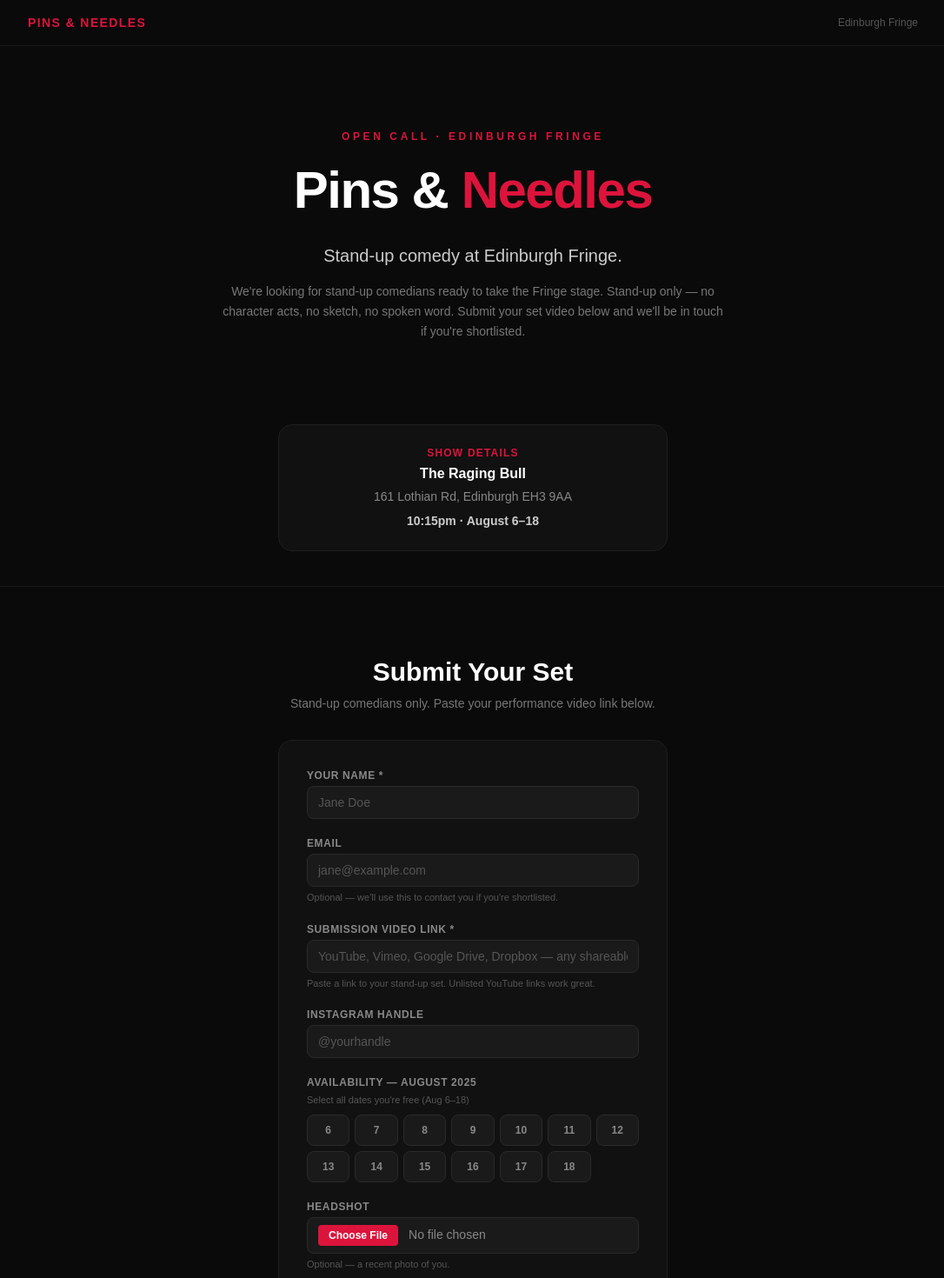
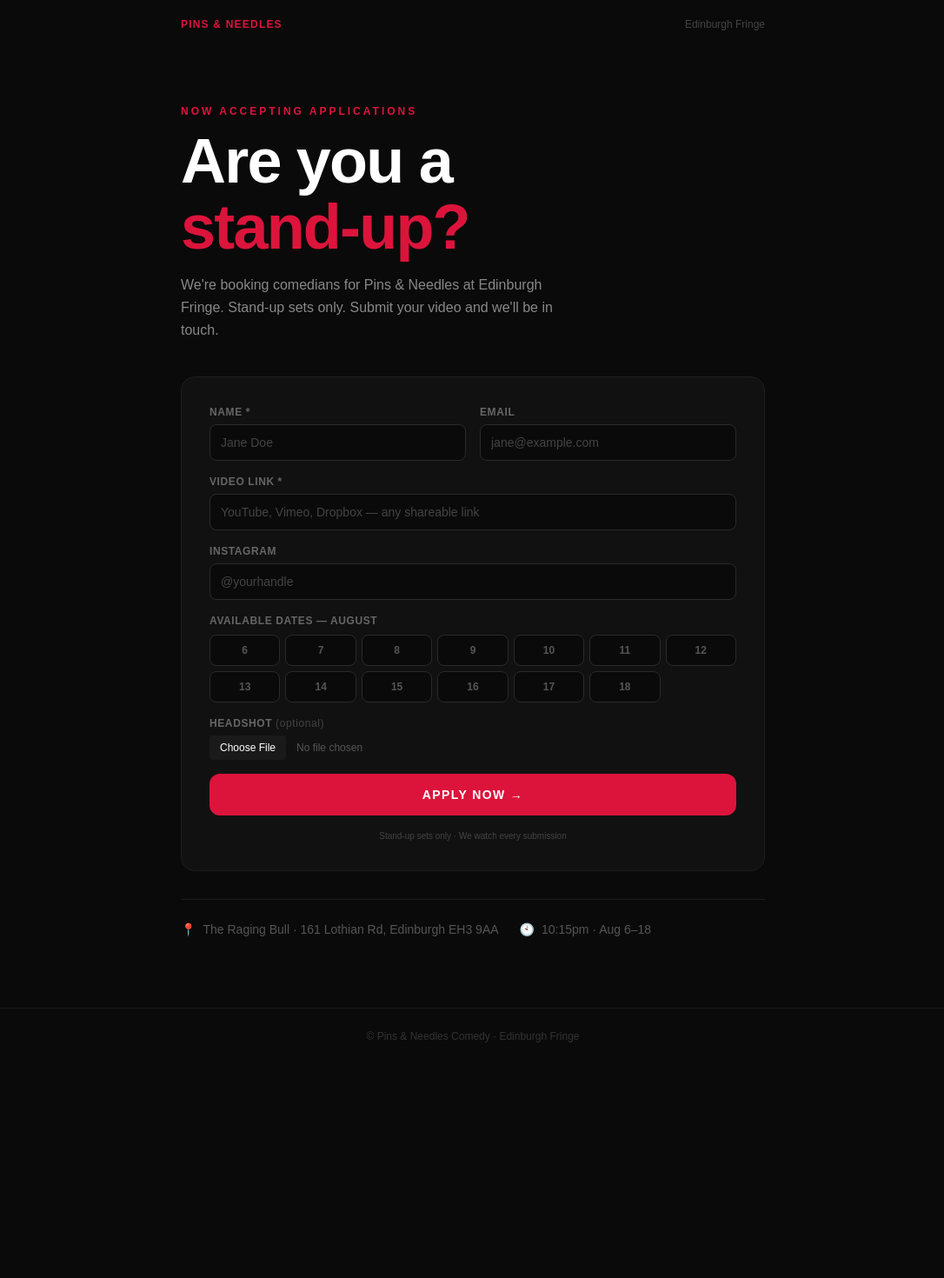
Before and after one commit to taylordrew4u2/comedysub, a Next.js app: page / in a window 1280 px wide. Shown: the top 1470 px of the page at 87% size, without its empty margins (96-1182 px from the left). After the commit the page ends 1224 px from the top, so only its background shows below. Built offline with nearby package versions, Linux system fonts and the light colour scheme.

Commit message:
Redesign public page — form-first hierarchy, punchy CTA, cleaner form layout

```diff
--- a/app/_components/WebForm.tsx
+++ b/app/_components/WebForm.tsx
@@ -6,97 +6,74 @@ import { submitWebForm, type SubmitState } from '../actions';
 const initial: SubmitState = {};
 
 const inputClass =
-  'w-full rounded-lg border border-[#2a2a2a] bg-[#1a1a1a] px-3 py-2 text-sm text-white placeholder:text-[#555] focus:border-[#DC143C] focus:outline-none focus:ring-1 focus:ring-[#DC143C]';
-const labelClass =
-  'block mb-1 text-xs font-semibold uppercase tracking-wider text-[#888]';
+  'w-full rounded-lg border border-[#2a2a2a] bg-[#0a0a0a] px-3 py-2.5 text-sm text-white placeholder:text-[#444] focus:border-[#DC143C] focus:outline-none focus:ring-1 focus:ring-[#DC143C]/50';
+const labelClass = 'block mb-1.5 text-xs font-semibold text-[#666] uppercase tracking-wider';
 
-const AUG_DATES = Array.from({ length: 13 }, (_, i) => {
-  const d = i + 6;
-  return { value: `Aug ${d}`, label: `${d}` };
-});
+const AUG_DATES = Array.from({ length: 13 }, (_, i) => i + 6);
 
 export default function WebForm() {
   const [state, formAction, isPending] = useActionState(submitWebForm, initial);
 
   if (state.success) {
     return (
-      <div className="rounded-xl border border-[#DC143C]/40 bg-[#DC143C]/10 p-8 text-center">
-        <div className="mb-3 text-4xl">🎉</div>
-        <h3 className="mb-2 text-xl font-bold text-white">Submission received!</h3>
-        <p className="text-[#aaa]">
-          Thanks for applying to Pins &amp; Needles Edinburgh Fringe.
+      <div className="py-6 text-center">
+        <p className="mb-1 text-2xl font-extrabold text-white">You&apos;re in!</p>
+        <p className="text-sm text-[#666]">
           We&apos;ll be in touch if you&apos;re shortlisted.
         </p>
-        <p className="mt-4 text-sm text-[#666]">
-          Reference ID:{' '}
-          <span className="font-mono font-bold text-[#DC143C]">#{state.refId}</span>
-        </p>
+        <p className="mt-4 font-mono text-xs text-[#444]">ref #{state.refId}</p>
       </div>
     );
   }
 
   return (
-    <form action={formAction} className="space-y-5" encType="multipart/form-data">
+    <form action={formAction} className="space-y-4" encType="multipart/form-data">
       {state.error && (
-        <div className="rounded-lg border border-red-500/40 bg-red-500/10 px-4 py-3 text-sm text-red-400">
+        <div className="rounded-lg border border-red-500/30 bg-red-500/10 px-4 py-3 text-xs text-red-400">
           {state.error}
         </div>
       )}
 
-      <div>
-        <label className={labelClass}>Your Name *</label>
-        <input name="name" required className={inputClass} placeholder="Jane Doe" />
+      <div className="grid gap-4 sm:grid-cols-2">
+        <div>
+          <label className={labelClass}>Name *</label>
+          <input name="name" required className={inputClass} placeholder="Jane Doe" />
+        </div>
+        <div>
+          <label className={labelClass}>Email</label>
+          <input name="email" type="email" className={inputClass} placeholder="jane@example.com" />
+        </div>
       </div>
 
       <div>
-        <label className={labelClass}>Email</label>
-        <input
-          name="email"
-          type="email"
-          className={inputClass}
-          placeholder="jane@example.com"
-        />
-        <p className="mt-1 text-[11px] text-[#555]">
-          Optional — we&apos;ll use this to contact you if you&apos;re shortlisted.
-        </p>
-      </div>
-
-      <div>
-        <label className={labelClass}>Submission Video Link *</label>
+        <label className={labelClass}>Video Link *</label>
         <input
           name="video_url"
           type="url"
           required
           className={inputClass}
-          placeholder="YouTube, Vimeo, Google Drive, Dropbox — any shareable link"
+          placeholder="YouTube, Vimeo, Dropbox — any shareable link"
         />
-        <p className="mt-1 text-[11px] text-[#555]">
-          Paste a link to your stand-up set. Unlisted YouTube links work great.
-        </p>
       </div>
 
       <div>
-        <label className={labelClass}>Instagram Handle</label>
+        <label className={labelClass}>Instagram</label>
         <input name="instagram" className={inputClass} placeholder="@yourhandle" />
       </div>
 
       <div>
-        <label className={labelClass}>Availability — August 2025</label>
-        <p className="mb-2 text-[11px] text-[#555]">Select all dates you&apos;re free (Aug 6–18)</p>
-        <div className="grid grid-cols-7 gap-1.5">
-          {AUG_DATES.map(({ value, label }) => (
-            <label
-              key={value}
-              className="relative flex cursor-pointer flex-col items-center"
-            >
+        <label className={labelClass}>Available dates — August</label>
+        <div className="mt-2 grid grid-cols-7 gap-1.5">
+          {AUG_DATES.map((d) => (
+            <label key={d} className="cursor-pointer">
               <input
                 type="checkbox"
                 name="availability"
-                value={value}
+                value={`Aug ${d}`}
                 className="peer sr-only"
               />
-              <span className="flex h-9 w-full items-center justify-center rounded-lg border border-[#2a2a2a] bg-[#1a1a1a] text-xs font-semibold text-[#888] transition peer-checked:border-[#DC143C] peer-checked:bg-[#DC143C]/20 peer-checked:text-white">
-                {label}
+              <span className="flex h-9 w-full select-none items-center justify-center rounded-lg border border-[#2a2a2a] bg-[#0a0a0a] text-xs font-semibold text-[#555] transition peer-checked:border-[#DC143C] peer-checked:bg-[#DC143C]/15 peer-checked:text-white">
+                {d}
               </span>
             </label>
           ))}
@@ -104,26 +81,25 @@ export default function WebForm() {
       </div>
 
       <div>
-        <label className={labelClass}>Headshot</label>
+        <label className={labelClass}>Headshot <span className="normal-case font-normal text-[#444]">(optional)</span></label>
         <input
           name="headshot"
           type="file"
           accept="image/*"
-          className="w-full rounded-lg border border-[#2a2a2a] bg-[#1a1a1a] px-3 py-2 text-sm text-[#888] file:mr-3 file:rounded file:border-0 file:bg-[#DC143C] file:px-3 file:py-1 file:text-xs file:font-semibold file:text-white focus:outline-none"
+          className="w-full text-xs text-[#555] file:mr-3 file:cursor-pointer file:rounded file:border-0 file:bg-[#1a1a1a] file:px-3 file:py-1.5 file:text-xs file:text-white hover:file:bg-[#2a2a2a]"
         />
-        <p className="mt-1 text-[11px] text-[#555]">Optional — a recent photo of you.</p>
       </div>
 
       <button
         type="submit"
         disabled={isPending}
-        className="w-full rounded-xl bg-[#DC143C] py-3 text-base font-bold text-white transition hover:bg-[#b01030] disabled:cursor-not-allowed disabled:opacity-60"
+        className="w-full rounded-xl bg-[#DC143C] py-3.5 text-sm font-extrabold uppercase tracking-widest text-white transition hover:bg-[#b01030] disabled:cursor-not-allowed disabled:opacity-50"
       >
-        {isPending ? 'Submitting…' : 'Submit'}
+        {isPending ? 'Sending…' : 'Apply Now →'}
       </button>
 
-      <p className="text-center text-[11px] text-[#555]">
-        We watch every submission. Stand-up sets only.
+      <p className="text-center text-[10px] text-[#444]">
+        Stand-up sets only · We watch every submission
       </p>
     </form>
   );
--- a/app/page.tsx
+++ b/app/page.tsx
@@ -2,9 +2,9 @@ import type { Metadata } from 'next';
 import WebForm from './_components/WebForm';
 
 export const metadata: Metadata = {
-  title: 'Pins & Needles — Comedian Submissions',
+  title: 'Pins & Needles — Apply to Perform',
   description:
-    'Apply to perform at Pins & Needles, the stand-up comedy showcase at Edinburgh Fringe. Submit your video link here.',
+    'Stand-up comedian? Apply to perform at Pins & Needles at Edinburgh Fringe. Submit your set video now.',
 };
 
 export default function HomePage() {
@@ -14,86 +14,68 @@ export default function HomePage() {
   return (
     <div className="min-h-screen bg-[#0a0a0a] text-white">
       {/* ── Nav ── */}
-      <header className="border-b border-[#1a1a1a] px-4 py-4">
-        <div className="mx-auto flex max-w-5xl items-center justify-between">
-          <span className="text-sm font-bold tracking-widest text-[#DC143C] uppercase">
+      <header className="px-4 py-5">
+        <div className="mx-auto flex max-w-2xl items-center justify-between">
+          <span className="text-xs font-bold tracking-widest text-[#DC143C] uppercase">
             Pins &amp; Needles
           </span>
-          <span className="text-xs text-[#555]">Edinburgh Fringe</span>
+          <span className="text-xs text-[#444]">Edinburgh Fringe</span>
         </div>
       </header>
 
-      {/* ── Hero ── */}
-      <section className="px-4 py-16 text-center sm:py-24">
-        <div className="mx-auto max-w-3xl">
-          <p className="mb-4 text-xs font-bold uppercase tracking-[0.3em] text-[#DC143C]">
-            Open Call · Edinburgh Fringe
-          </p>
-          <h1 className="mb-6 text-4xl font-extrabold leading-tight tracking-tight sm:text-6xl">
-            Pins &amp;{' '}
-            <span className="text-[#DC143C]">Needles</span>
-          </h1>
-          <p className="mb-4 text-lg font-medium text-[#ccc] sm:text-xl">
-            Stand-up comedy at Edinburgh Fringe.
-          </p>
-          <p className="mx-auto max-w-xl text-sm leading-relaxed text-[#777]">
-            We&apos;re looking for stand-up comedians ready to take the Fringe stage.
-            Stand-up only — no character acts, no sketch, no spoken word.
-            Submit your set video below and we&apos;ll be in touch if you&apos;re shortlisted.
-          </p>
-        </div>
-      </section>
+      <main className="px-4 pb-20">
+        <div className="mx-auto max-w-2xl">
 
-      {/* ── Show Details ── */}
-      <section className="px-4 pb-10">
-        <div className="mx-auto max-w-md">
-          <div className="rounded-2xl border border-[#1e1e1e] bg-[#111] p-6 text-center">
-            <p className="mb-1 text-xs font-bold uppercase tracking-widest text-[#DC143C]">
-              Show Details
+          {/* ── Primary CTA block ── */}
+          <div className="mb-10 pt-10 sm:pt-16">
+            <p className="mb-3 text-xs font-bold uppercase tracking-[0.25em] text-[#DC143C]">
+              Now Accepting Applications
             </p>
-            <p className="text-base font-bold text-white">The Raging Bull</p>
-            <p className="mt-1 text-sm text-[#888]">161 Lothian Rd, Edinburgh EH3 9AA</p>
-            <p className="mt-2 text-sm font-semibold text-[#ccc]">10:15pm · August 6–18</p>
+            <h1 className="mb-4 text-5xl font-extrabold leading-[1.05] tracking-tight sm:text-7xl">
+              Are you a<br />
+              <span className="text-[#DC143C]">stand-up?</span>
+            </h1>
+            <p className="max-w-md text-base leading-relaxed text-[#888]">
+              We&apos;re booking comedians for Pins &amp; Needles at Edinburgh Fringe.
+              Stand-up sets only. Submit your video and we&apos;ll be in touch.
+            </p>
           </div>
-        </div>
-      </section>
 
-      <div className="border-t border-[#1a1a1a]" />
-
-      {/* ── Submission Form or Closed Banner ── */}
-      <section className="px-4 py-14 sm:py-20">
-        <div className="mx-auto max-w-md">
+          {/* ── Form or Closed ── */}
           {isOpen ? (
-            <>
-              <div className="mb-8 text-center">
-                <h2 className="mb-2 text-2xl font-bold sm:text-3xl">Submit Your Set</h2>
-                <p className="text-sm text-[#777]">
-                  Stand-up comedians only. Paste your performance video link below.
+            <div className="rounded-2xl border border-[#1e1e1e] bg-[#111] p-6 sm:p-8">
+              {closingDate && (
+                <p className="mb-5 text-xs font-semibold text-[#DC143C]">
+                  ⏳ Applications close {closingDate}
                 </p>
-                {closingDate && (
-                  <p className="mt-3 text-xs font-semibold text-[#DC143C]">
-                    Applications close {closingDate}
-                  </p>
-                )}
-              </div>
-              <div className="rounded-2xl border border-[#1e1e1e] bg-[#111] p-6 sm:p-8">
-                <WebForm />
-              </div>
-            </>
+              )}
+              <WebForm />
+            </div>
           ) : (
             <div className="rounded-2xl border border-[#DC143C]/30 bg-[#DC143C]/10 p-10 text-center">
-              <p className="mb-2 text-xl font-bold text-white">Applications Closed</p>
+              <p className="mb-2 text-xl font-bold">Applications Closed</p>
               <p className="text-sm text-[#999]">
                 We&apos;re not currently accepting submissions. Check back soon.
               </p>
             </div>
           )}
+
+          {/* ── Show details — supporting info, below the fold ── */}
+          <div className="mt-8 flex flex-col gap-3 sm:flex-row sm:items-center sm:gap-6 border-t border-[#1a1a1a] pt-6">
+            <div className="flex items-center gap-2 text-sm text-[#555]">
+              <span className="text-[#DC143C]">📍</span>
+              <span>The Raging Bull · 161 Lothian Rd, Edinburgh EH3 9AA</span>
+            </div>
+            <div className="flex items-center gap-2 text-sm text-[#555]">
+              <span className="text-[#DC143C]">🕙</span>
+              <span>10:15pm · Aug 6–18</span>
+            </div>
+          </div>
         </div>
-      </section>
+      </main>
 
-      {/* ── Footer ── */}
-      <footer className="border-t border-[#1a1a1a] px-4 py-8 text-center text-xs text-[#444]">
-        <p>© Pins &amp; Needles Comedy · Edinburgh Fringe</p>
+      <footer className="border-t border-[#1a1a1a] px-4 py-6 text-center text-xs text-[#333]">
+        © Pins &amp; Needles Comedy · Edinburgh Fringe
       </footer>
     </div>
   );
```
